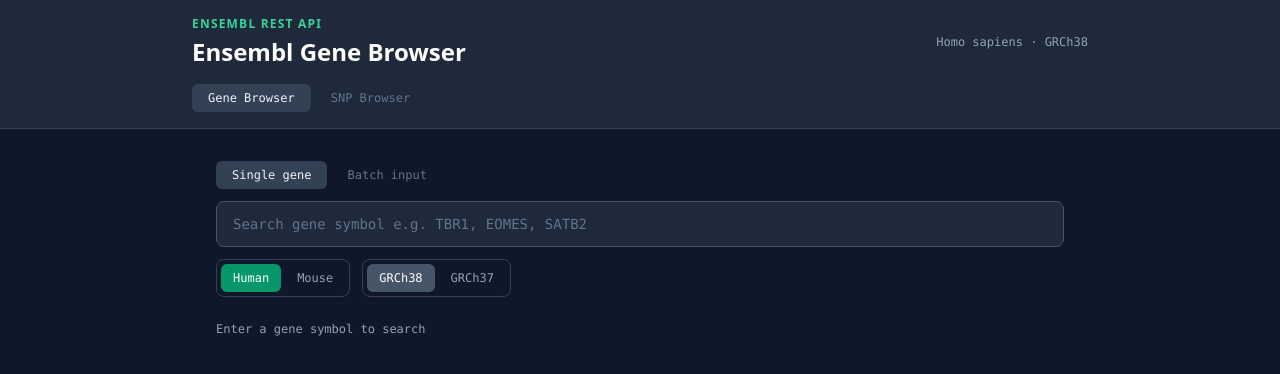
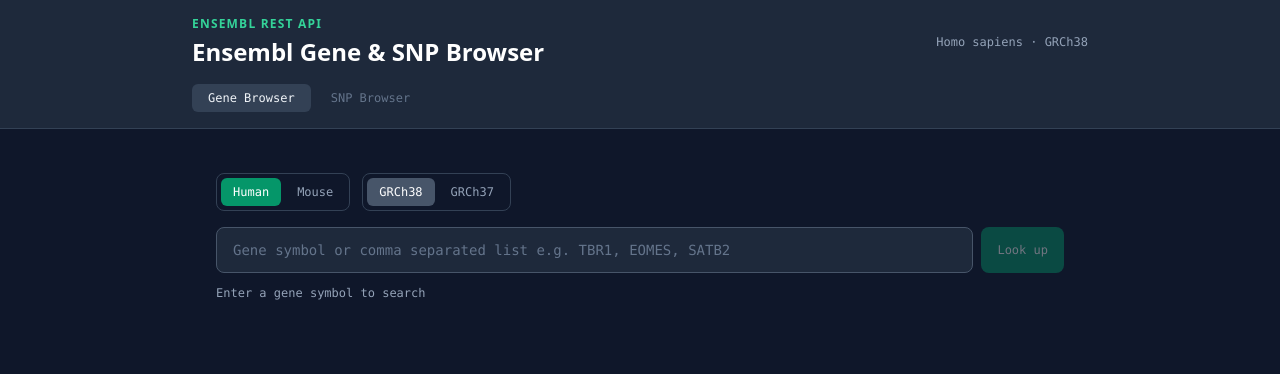
Before and after one commit to Dazcam/snp-browser-react, a React (Vite) app: page / in a window 1280 px wide. Shown: the top 374 px of the page. Built offline with nearby package versions, Linux system fonts and the light colour scheme.

Commit message:
Standardise gene and SNP browser UI — single smart fetch button, controls above input

```diff
--- a/src/App.jsx
+++ b/src/App.jsx
@@ -1,7 +1,5 @@
 import { useState, useEffect } from 'react'
 import SearchBar from './SearchBar'
-import SearchTabs from './SearchTabs'
-import BatchSearch from './BatchSearch'
 import GeneTable from './GeneTable'
 import Controls from './Controls'
 import SNPBrowser from './SNPBrowser'
@@ -13,7 +11,6 @@
   const [error, setError]         = useState(null)
   const [species, setSpecies]     = useState('homo_sapiens')
   const [build, setBuild]         = useState('GRCh38')
-  const [activeTab, setActiveTab] = useState('single')
   const [appTab, setAppTab]       = useState('genes')
 
   const apiBase = build === 'GRCh37'
@@ -38,32 +35,52 @@
     return res.json()
   }
 
-  async function handleBatchFetch(symbols) {
+  async function fetchGeneBatch(symbols) {
+    const res = await fetch(
+      `${apiBase}/lookup/symbol/${species}`,
+      {
+        method: 'POST',
+        headers: {
+          'Content-Type': 'application/json',
+          'Accept': 'application/json'
+        },
+        body: JSON.stringify({ symbols })
+      }
+    )
+    if (!res.ok) throw new Error('Batch request failed')
+    const data = await res.json()
+    return Object.entries(data)
+      .filter(([, info]) => info)
+      .map(([symbol, info]) => ({ ...info, display_name: symbol }))
+  }
+
+  const isMultiple = query.split(/[\n,]+/).map(s => s.trim()).filter(Boolean).length > 1
+
+  async function handleSubmit(e) {
+    e.preventDefault()
+    if (!query.trim()) return
     setLoading(true)
     setError(null)
-    const errors = []
-    for (const symbol of symbols) {
+
+    if (isMultiple) {
+      const symbols = query.split(/[\n,]+/).map(s => s.trim()).filter(Boolean)
       try {
-        const data = await fetchGene(symbol)
+        const results = await fetchGeneBatch(symbols)
         setGenes(prev => {
-          if (prev.find(g => g.id === data.id)) return prev
-          return [...prev, data]
+          const existing = new Set(prev.map(g => g.id))
+          const newOnes = results.filter(r => r.id && !existing.has(r.id))
+          return [...prev, ...newOnes]
         })
+        setQuery('')
       } catch (err) {
-        errors.push(err.message)
-      }
-    }
-    if (errors.length > 0) setError(errors.join(' · '))
+        setError(err.message)
+      } finally {
         setLoading(false)
       }
-
-  useEffect(() => {
-    if (!query) return
+    } else {
       const timer = setTimeout(async () => {
-      setLoading(true)
-      setError(null)
         try {
-        const data = await fetchGene(query)
+          const data = await fetchGene(query.trim())
           setGenes(prev => {
             if (prev.find(g => g.id === data.id)) return prev
             return [...prev, data]
@@ -76,7 +93,8 @@
         }
       }, 500)
       return () => clearTimeout(timer)
-  }, [query, species, build])
+    }
+  }
 
   const buildLabel = species === 'homo_sapiens' ? build : 'GRCm39'
 
@@ -112,7 +130,7 @@
               Ensembl REST API
             </p>
             <h1 className="text-2xl font-bold text-white">
-              Ensembl Gene Browser
+              Ensembl Gene & SNP Browser
             </h1>
           </div>
           <span className="text-xs text-slate-400 font-mono">
@@ -141,9 +159,14 @@
 
         {appTab === 'genes' ? (
           <>
-            <SearchTabs activeTab={activeTab} onTab={setActiveTab} />
+            <Controls
+              species={species}
+              onSpecies={handleSpecies}
+              build={build}
+              onBuild={setBuild}
+            />
 
-            {activeTab === 'single' ? (
+            <form onSubmit={handleSubmit} className="flex gap-2 mt-4 mb-3">
               <SearchBar
                 query={query}
                 onChange={setQuery}
@@ -151,18 +174,16 @@
                 error={error}
                 gene={genes.length > 0}
               />
-            ) : (
-              <BatchSearch onFetch={handleBatchFetch} loading={loading} />
-            )}
+              <button
+                type="submit"
+                disabled={loading || !query.trim()}
+                className="px-4 py-2 rounded-lg bg-emerald-600 hover:bg-emerald-500 disabled:opacity-40 disabled:cursor-not-allowed text-white text-xs font-mono transition-colors whitespace-nowrap"
+              >
+                {loading ? 'Fetching...' : isMultiple ? 'Fetch all' : 'Look up'}
+              </button>
+            </form>
 
-            <Controls
-              species={species}
-              onSpecies={handleSpecies}
-              build={build}
-              onBuild={setBuild}
-            />
-
-            <div className="mt-6 mb-4 flex items-center gap-3 text-xs font-mono text-slate-400">
+            <div className="mb-4 flex items-center gap-3 text-xs font-mono text-slate-400">
               {genes.length > 0 && (
                 <>
                   <span className="text-emerald-400">●</span>
--- a/src/BatchSearch.jsx
+++ /dev/null
@@ -1,39 +0,0 @@
-import { useState } from 'react'
-
-function BatchSearch({ onFetch, loading }) {
-  const [text, setText] = useState('')
-
-  function handleSubmit() {
-    const symbols = text
-      .split(/[\n,]+/)
-      .map(s => s.trim())
-      .filter(Boolean)
-    if (symbols.length > 0) onFetch(symbols)
-  }
-
-  return (
-    <div>
-      <textarea
-        value={text}
-        onChange={e => setText(e.target.value)}
-        placeholder={'Paste gene symbols, one per line or comma separated:\nTBR1\nEOMES\nSATB2'}
-        rows={5}
-        className="w-full rounded-lg border border-slate-600 bg-slate-800 px-4 py-3 text-sm text-slate-100 placeholder-slate-500 font-mono focus:border-emerald-500 focus:outline-none focus:ring-2 focus:ring-emerald-500/20 resize-none"
-      />
-      <div className="flex items-center justify-between mt-2">
-        <span className="text-xs text-slate-500 font-mono">
-          {text.split(/[\n,]+/).filter(s => s.trim()).length} genes
-        </span>
-        <button
-          onClick={handleSubmit}
-          disabled={loading || !text.trim()}
-          className="px-4 py-2 rounded-lg bg-emerald-600 hover:bg-emerald-500 disabled:opacity-40 disabled:cursor-not-allowed text-white text-xs font-mono transition-colors"
-        >
-          {loading ? 'Fetching...' : 'Fetch all'}
-        </button>
-      </div>
-    </div>
-  )
-}
-
-export default BatchSearch
--- a/src/SearchBar.jsx
+++ b/src/SearchBar.jsx
@@ -6,10 +6,10 @@
     : 'border-slate-600 focus:border-emerald-500 focus:ring-emerald-500/20'
 
   return (
-    <div className="relative flex items-center">
+    <div className="relative flex items-center flex-1">
       <input
         type="text"
-        placeholder="Search gene symbol e.g. TBR1, EOMES, SATB2"
+        placeholder="Gene symbol or comma separated list e.g. TBR1, EOMES, SATB2"
         value={query}
         onChange={e => onChange(e.target.value)}
         className={`w-full rounded-lg border bg-slate-800 px-4 py-3 text-sm text-slate-100 placeholder-slate-500 font-mono focus:outline-none focus:ring-2 transition-colors duration-200 ${borderClass}`}
--- a/src/SearchTabs.jsx
+++ /dev/null
@@ -1,21 +0,0 @@
-function SearchTabs({ activeTab, onTab }) {
-  return (
-    <div className="flex gap-1 mb-3">
-      {['single', 'batch'].map(tab => (
-        <button
-          key={tab}
-          onClick={() => onTab(tab)}
-          className={`px-4 py-1.5 rounded-md text-xs font-mono transition-colors duration-150 ${
-            activeTab === tab
-              ? 'bg-slate-700 text-slate-100'
-              : 'text-slate-500 hover:text-slate-300'
-          }`}
-        >
-          {tab === 'single' ? 'Single gene' : 'Batch input'}
-        </button>
-      ))}
-    </div>
-  )
-}
-
-export default SearchTabs
```
Lines whose indentation alone changed are shown as unchanged.
